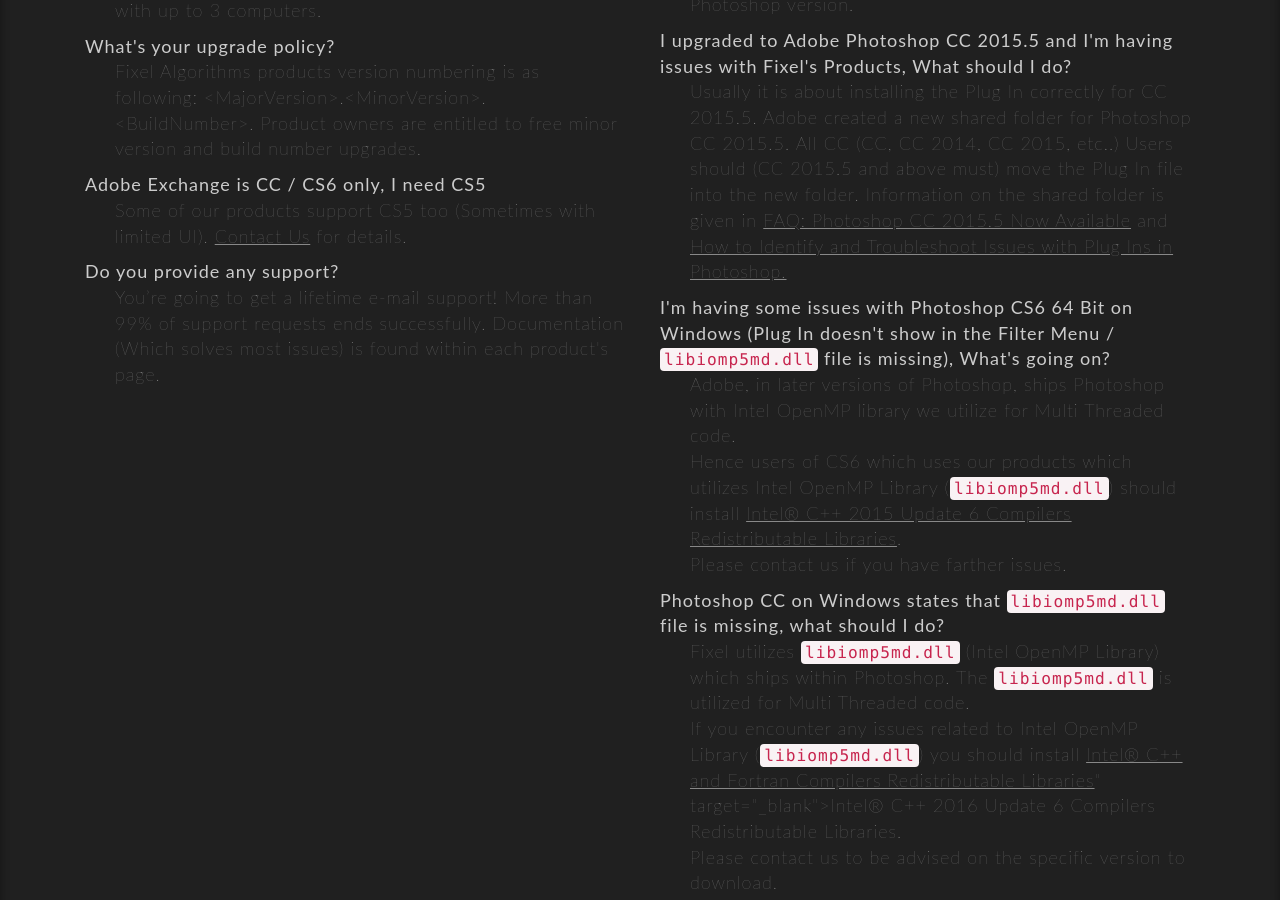
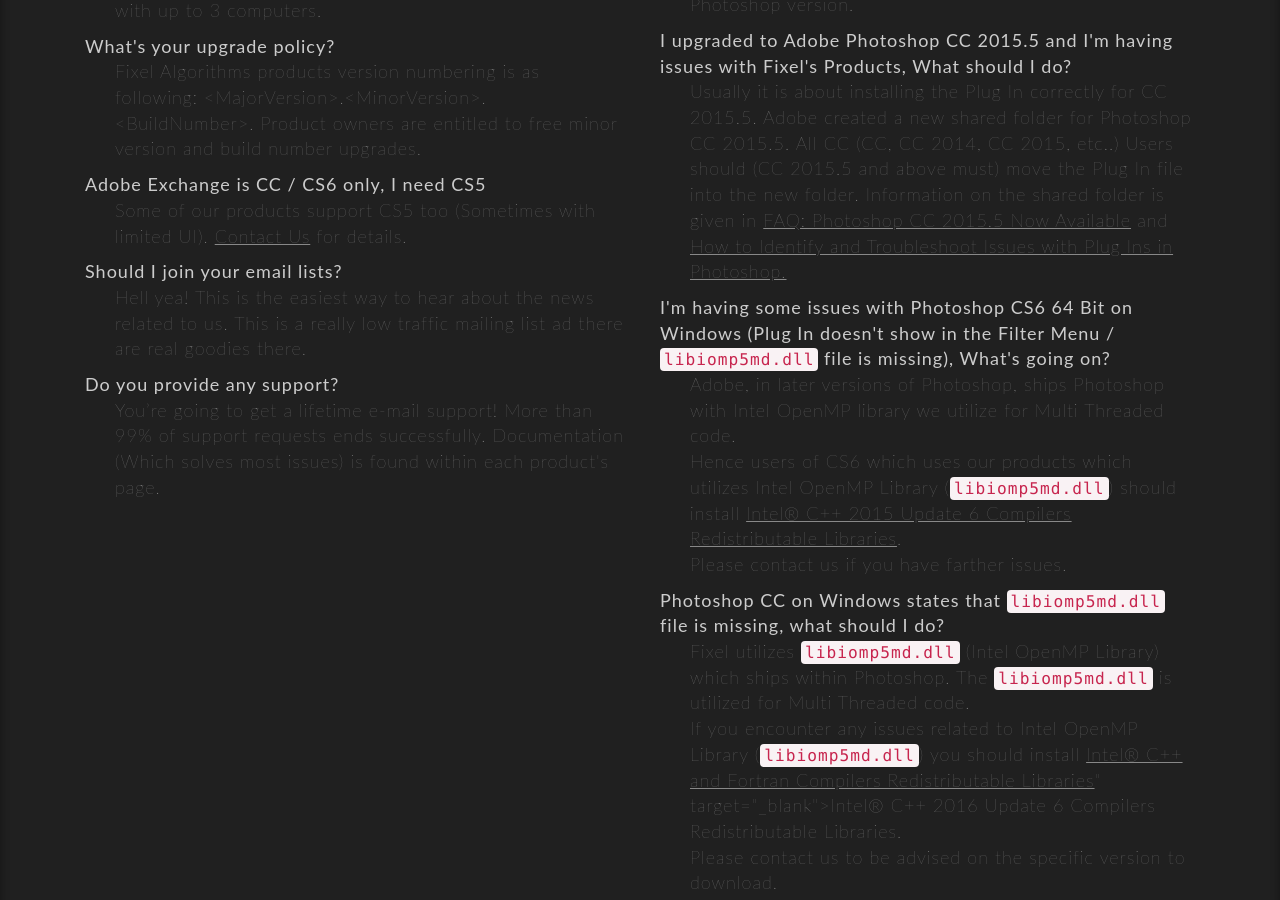
Before and after one commit to FixelAlgorithmsTeam/fixel, a Jekyll site: the page built from support/index.html, in a window 1280 px wide and 900 px high, scrolled down 1012 px. Built offline with Jekyll 4.4.1, drawn with Linux system fonts in a browser that asks for light colours; nearby versions of some CDN libraries; comment, search, counter and statistics services are not loaded.

Commit message:
New 	- 	Support Page - Added section on email listing. Fixed 	- 	B Known Issues 	-	C To Do 	- 	D

```diff
--- a/support/index.html
+++ b/support/index.html
@@ -48,6 +48,10 @@
 						<div class="def">
 							<dt>Adobe Exchange is CC / CS6 only, I need CS5</dt>
 							 <dd>Some of our products support CS5 too (Sometimes with limited UI). <a href="mailto:fixel@fixelalgorithms.com" target="_blank">Contact Us</a> for details.</dd>
+						</div>
+						<div class="def">
+							<dt>Should I join your email lists?</dt>
+							<dd>Hell yea! This is the easiest way to hear about the news related to us. This is a really low traffic mailing list ad there are real goodies there.</dd>
 						</div>
 						<div class="def">
 							<dt>Do you provide any support?</dt>
```
